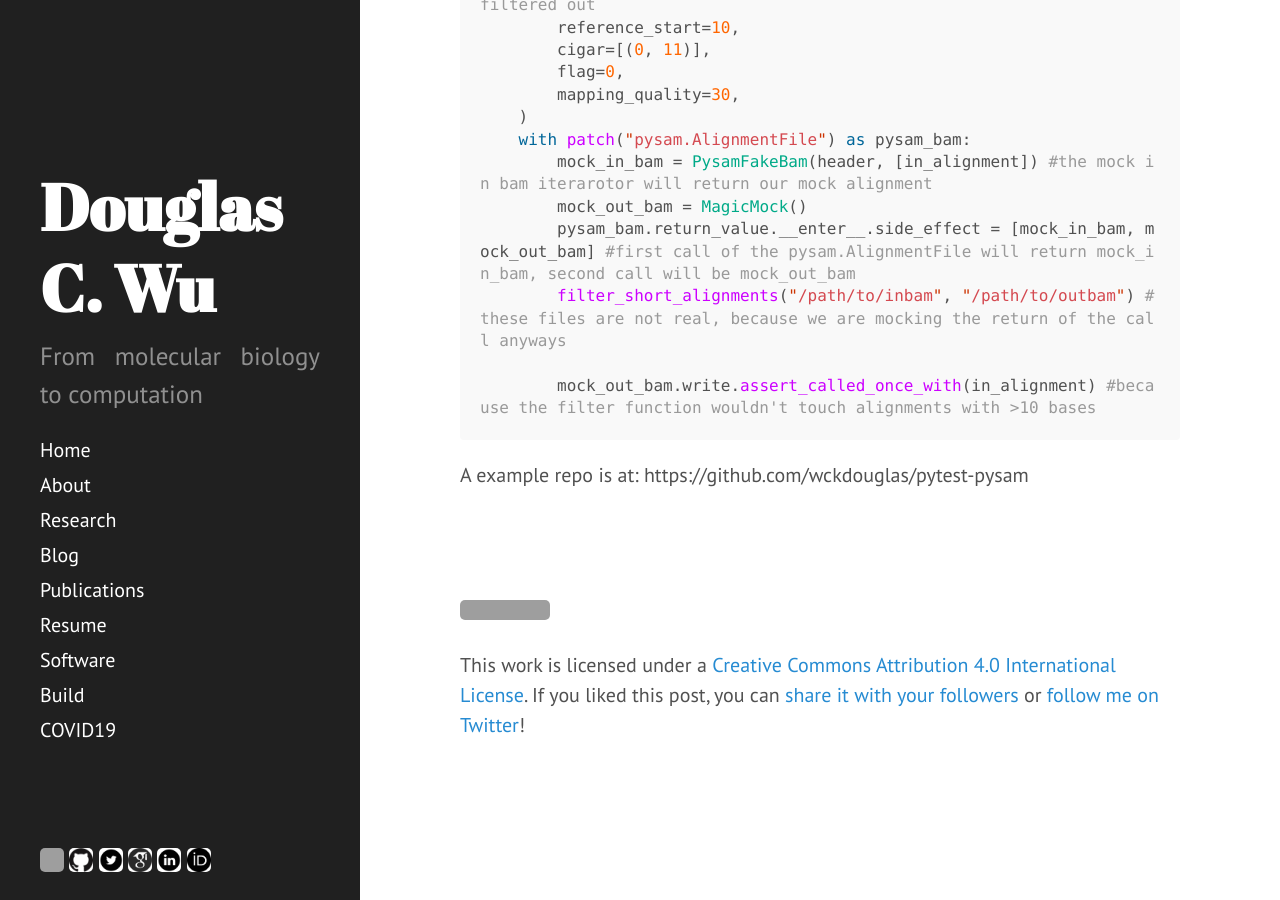
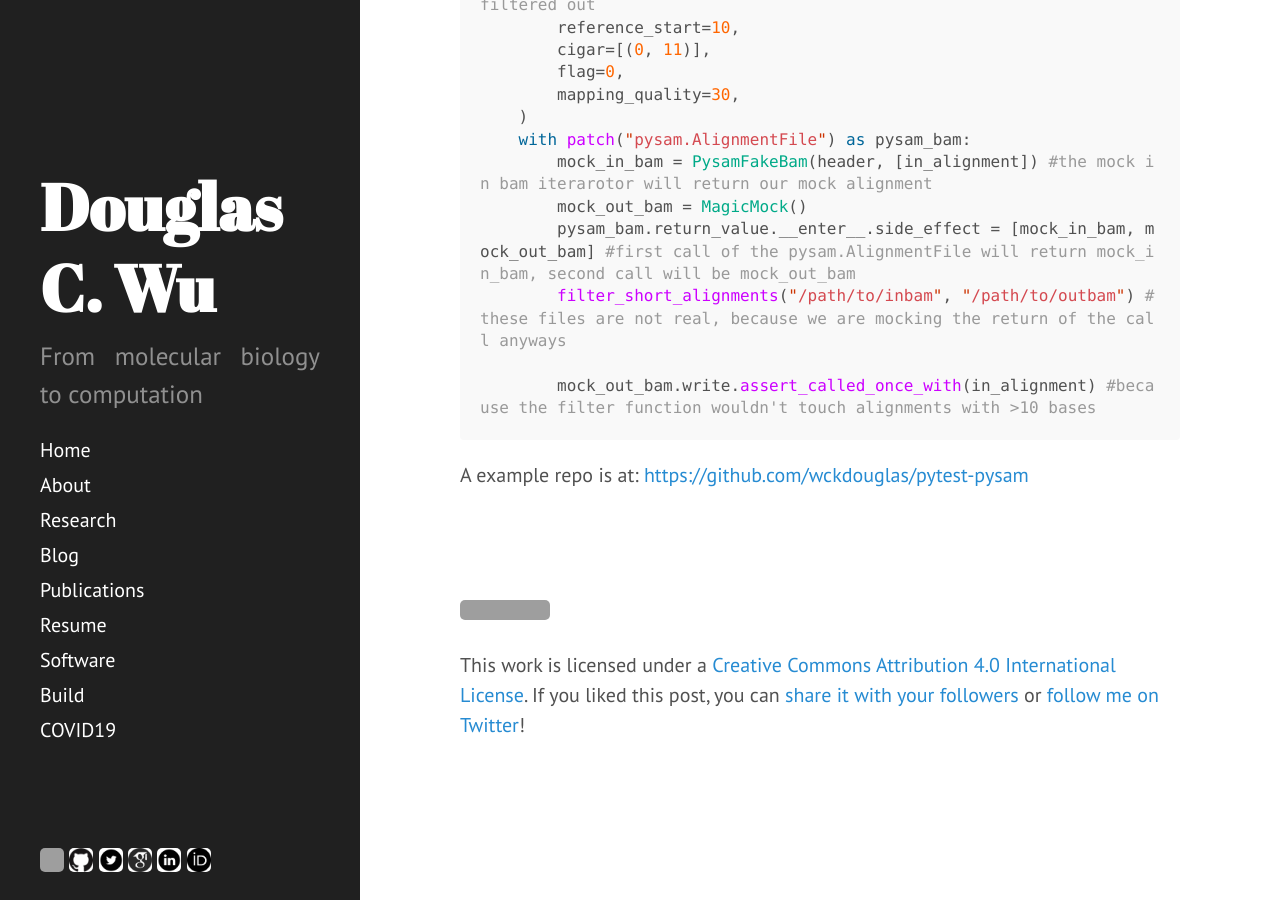
Before and after one commit to wckdouglas/wckdouglas.github.io, a Jekyll site: the page built from _posts/2021-12-28-pytest-with-pysam.md, in a window 1280 px wide and 900 px high, scrolled down 3393 px. Built offline with Jekyll 4.4.1, drawn with Linux system fonts in a browser that asks for light colours; comment, search, counter and statistics services are not loaded; part of the change alters nothing that is shown; grey boxes are pictures that could not be loaded.

````diff
--- a/_posts/2021-12-28-pytest-with-pysam.md
+++ b/_posts/2021-12-28-pytest-with-pysam.md
@@ -145,4 +145,4 @@ def test_filter_short_alignments():
         mock_out_bam.write.assert_called_once_with(in_alignment) #because the filter function wouldn't touch alignments with >10 bases
 ```
 
-A example repo is at: https://github.com/wckdouglas/pytest-pysam
+A example repo is at: [https://github.com/wckdouglas/pytest-pysam](https://github.com/wckdouglas/pytest-pysam)
````
